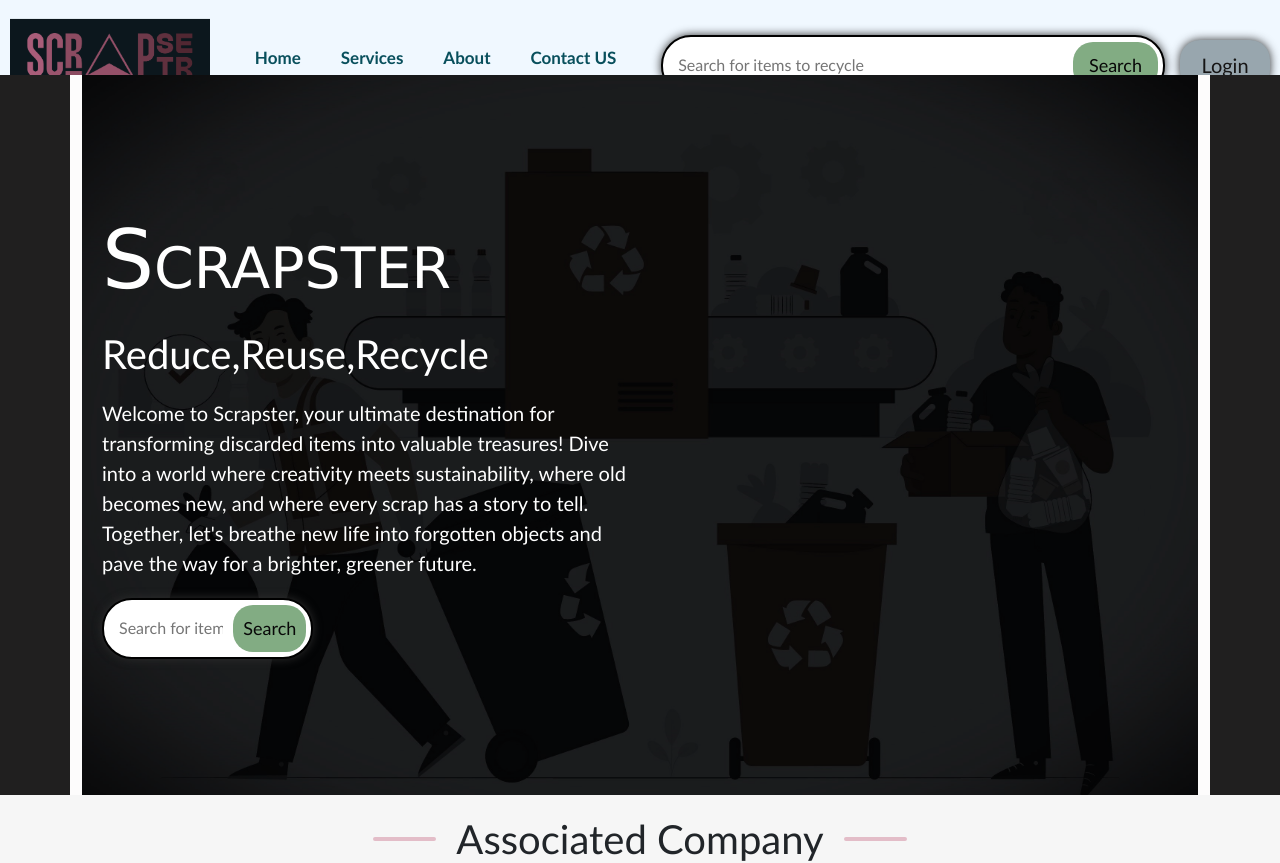
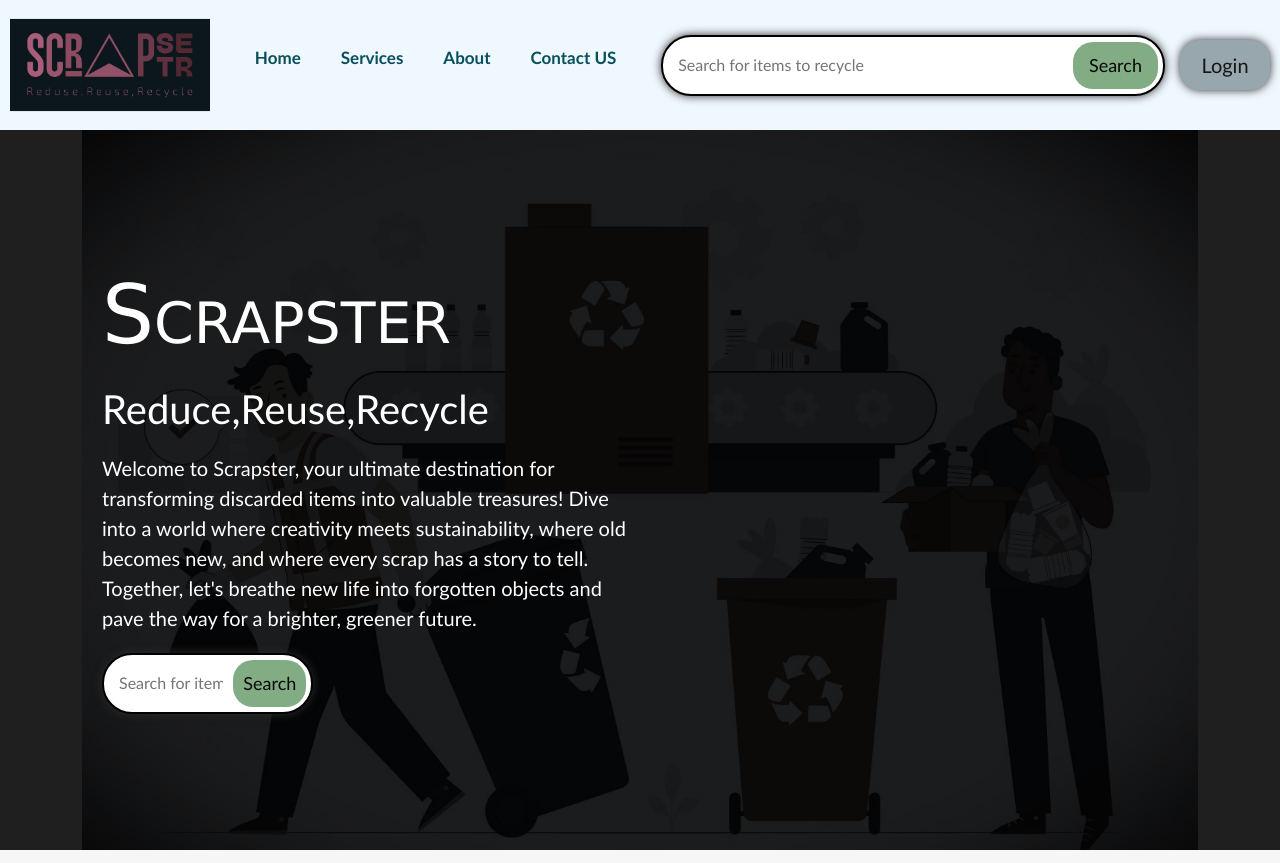
Before and after one commit to Shivam0802/Scrapster, a React (Vite) app in the folder Frontend/: page / in a window 1280 px wide. Shown: the top 863 px of the page. Built offline with nearby package versions, Linux system fonts and the light colour scheme.

Commit message:
Updated frontend

```diff
--- a/Frontend/src/components/Navigation_Bar/navbar.css
+++ b/Frontend/src/components/Navigation_Bar/navbar.css
@@ -5,7 +5,6 @@
 } */
 
 .navbar{
-    height: 75px;
     display:flex;
     justify-content:space-between;
     align-items:center;
--- a/Frontend/src/components/Pages/page.css
+++ b/Frontend/src/components/Pages/page.css
@@ -13,12 +13,12 @@
     align-items: center;
     width: 100%;
     height: 100%;
-    background-color: #fdfcfc;
     overflow: hidden;
 }
 
 .home{
     display: flex;
+
     background-image: url("../assets/image4.jpg");
     background-size: cover;
     width: 100%;
```
